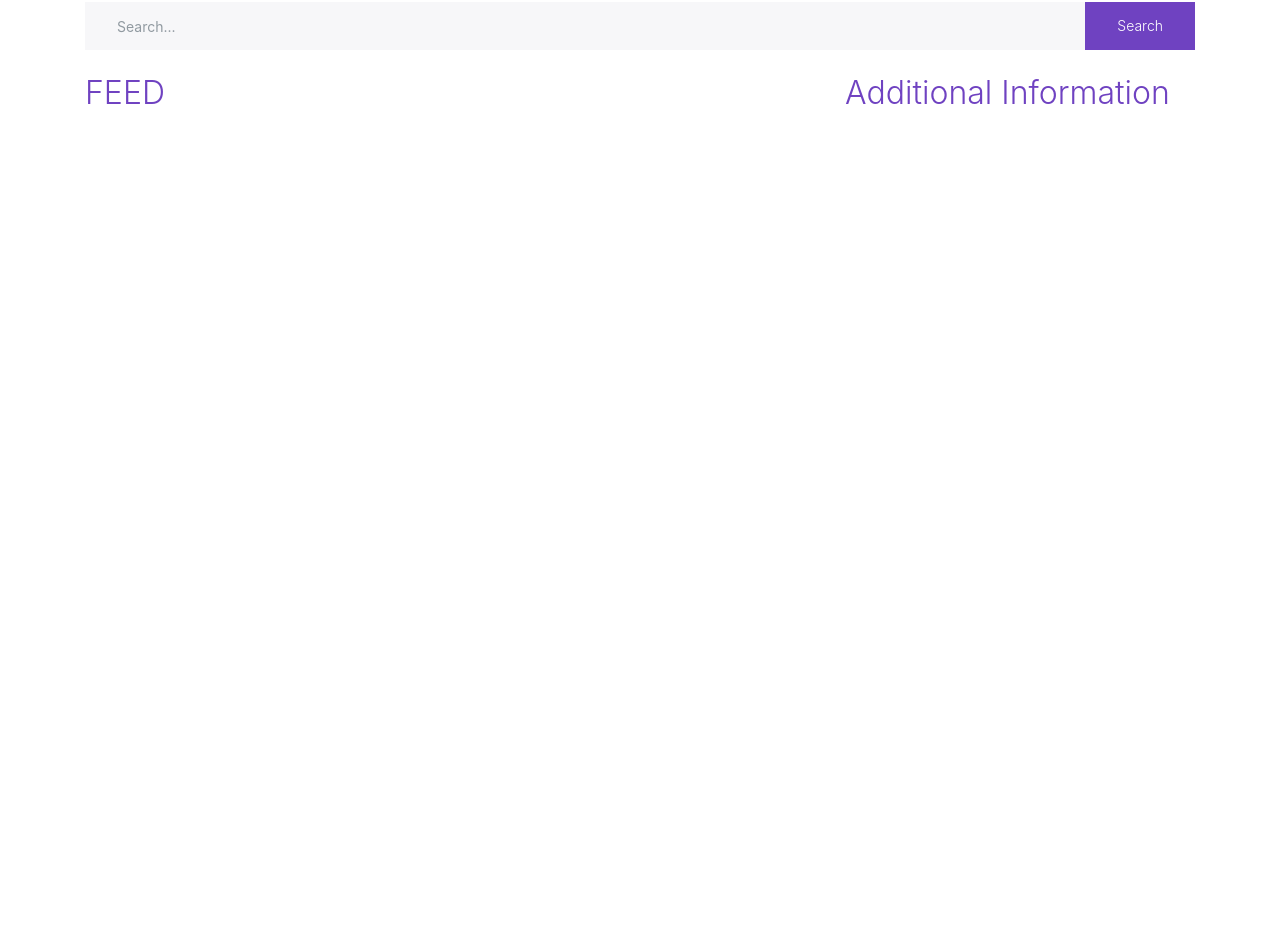
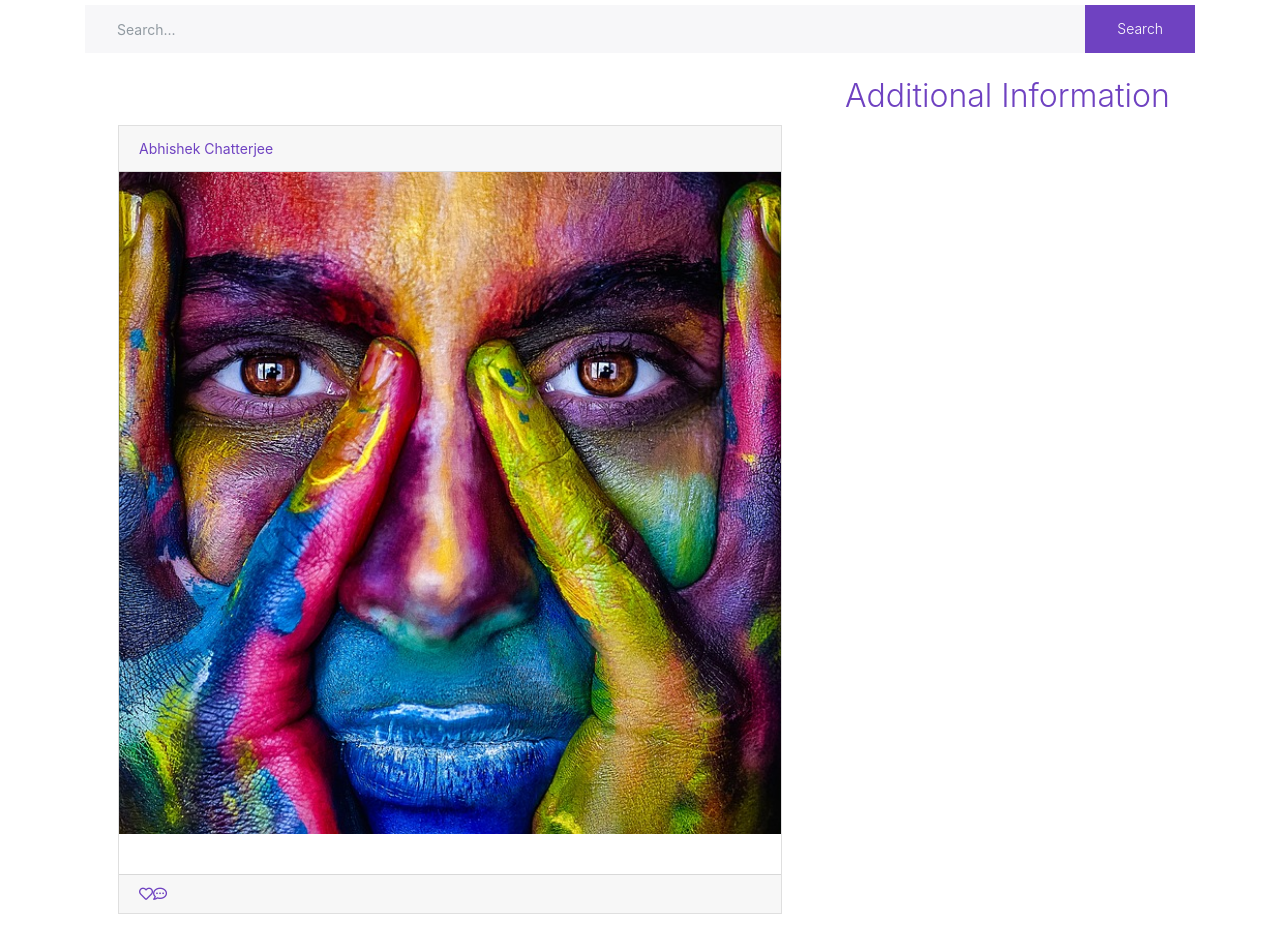
Before and after one commit to imdeepmind/enviar-api, a React (Create React App) app in the folder web/enviar/: page / in a window 1280 px wide. Shown: the part 75-1027 px from the top of the page. Before the commit the page ends 800 px from the top, so only its background shows below. Built offline with nearby package versions, Linux system fonts and the light colour scheme.

Commit message:
added a sample structure

```diff
--- a/web/enviar/src/App.js
+++ b/web/enviar/src/App.js
@@ -9,13 +9,15 @@ import {
 } from 'reactstrap';
 
 import TopNav from './containers/topNav';
+import Post from './components/post';
 
 class App extends Component {
   render() {
     return (
       <div className="App">
         <TopNav />
-        <Container className="mt-4">
+        <div style={{height:"80px"}}></div>
+        <Container>
           <Row>
             <Col xs="12">
               <Form>
@@ -25,8 +27,8 @@ class App extends Component {
                 </div>
               </Form>
             </Col>
-            <Col xs="12" lg="8" className="mt-4">
-              <h1>FEED</h1>
+            <Col xs="12" lg="8" className="mt-4 p-lg-5">
+              <Post />
             </Col>
             <Col xs="12" lg="4" className="mt-4">
               <h1>Additional Information</h1>
--- /dev/null
+++ b/web/enviar/src/components/post/index.js
@@ -0,0 +1,25 @@
+import React from 'react';
+import {
+    Card, CardBody, CardImg, CardHeader, CardFooter
+} from 'reactstrap';
+
+import postImage from './post_sample.jpg';
+
+
+const Post = (props) => {
+    return (
+        <Card>
+            <CardHeader>Abhishek Chatterjee</CardHeader>
+            <CardImg top width="100%" src={postImage} alt="sample post" />
+            <CardBody>
+
+            </CardBody>
+            <CardFooter className="d-flex">
+                <i className="far fa-heart"></i> {" "}
+                <i class="far fa-comment-dots"></i>
+            </CardFooter>
+        </Card>
+    )
+}
+
+export default Post;
--- a/web/enviar/src/containers/topNav/index.js
+++ b/web/enviar/src/containers/topNav/index.js
@@ -27,22 +27,22 @@ class TopNav extends Component{
     render(){
         return (
             <div>
-                <Navbar color="primary" dark expand="md">
+                <Navbar color="primary" dark expand="xs" className="position-fixed w-100" style={{zIndex:"1030"}}>
                     <NavbarBrand href="/" title="home">enviar</NavbarBrand>
                     <NavbarToggler onClick={this.toggle} />
                     <Collapse isOpen={this.state.isOpen} navbar>
                         <Nav className="ml-auto" navbar>
                             <NavItem>
-                                <NavLink title="notifications" href="/components/"><i class="fas fa-bell"></i></NavLink>
+                                <NavLink title="notifications" href="/components/"><i className="fas fa-bell"></i></NavLink>
                             </NavItem>
                             <NavItem>
-                                <NavLink title="messages" href="https://github.com/reactstrap/reactstrap"><i class="fas fa-comments"></i></NavLink>
+                                <NavLink title="messages" href="https://github.com/reactstrap/reactstrap"><i className="fas fa-comments"></i></NavLink>
                             </NavItem>
                             <NavItem>
-                                <NavLink title="profile" href="https://github.com/reactstrap/reactstrap"><i class="fas fa-user-alt"></i></NavLink>
+                                <NavLink title="profile" href="https://github.com/reactstrap/reactstrap"><i className="fas fa-user-alt"></i></NavLink>
                             </NavItem>
                             <NavItem>
-                                <NavLink title="log out" href="https://github.com/reactstrap/reactstrap"><i class="fas fa-sign-out-alt"></i></NavLink>
+                                <NavLink title="log out" href="https://github.com/reactstrap/reactstrap"><i className="fas fa-sign-out-alt"></i></NavLink>
                             </NavItem>
                         </Nav>
                     </Collapse>
--- a/web/enviar/src/index.js
+++ b/web/enviar/src/index.js
@@ -6,6 +6,7 @@ import App from './App';
 import * as serviceWorker from './serviceWorker';
 
 import './assets/css/theme.scss';
+import './assets/css/main.css';
 
 ReactDOM.render(<App />, document.getElementById('root'));
 
```
Also changed, not shown: web/enviar/src/components/avatar/index.js (added, +9 -0 lines), web/enviar/src/assets/css/main.css (added), web/enviar/src/components/post/post_sample.jpg (added).
